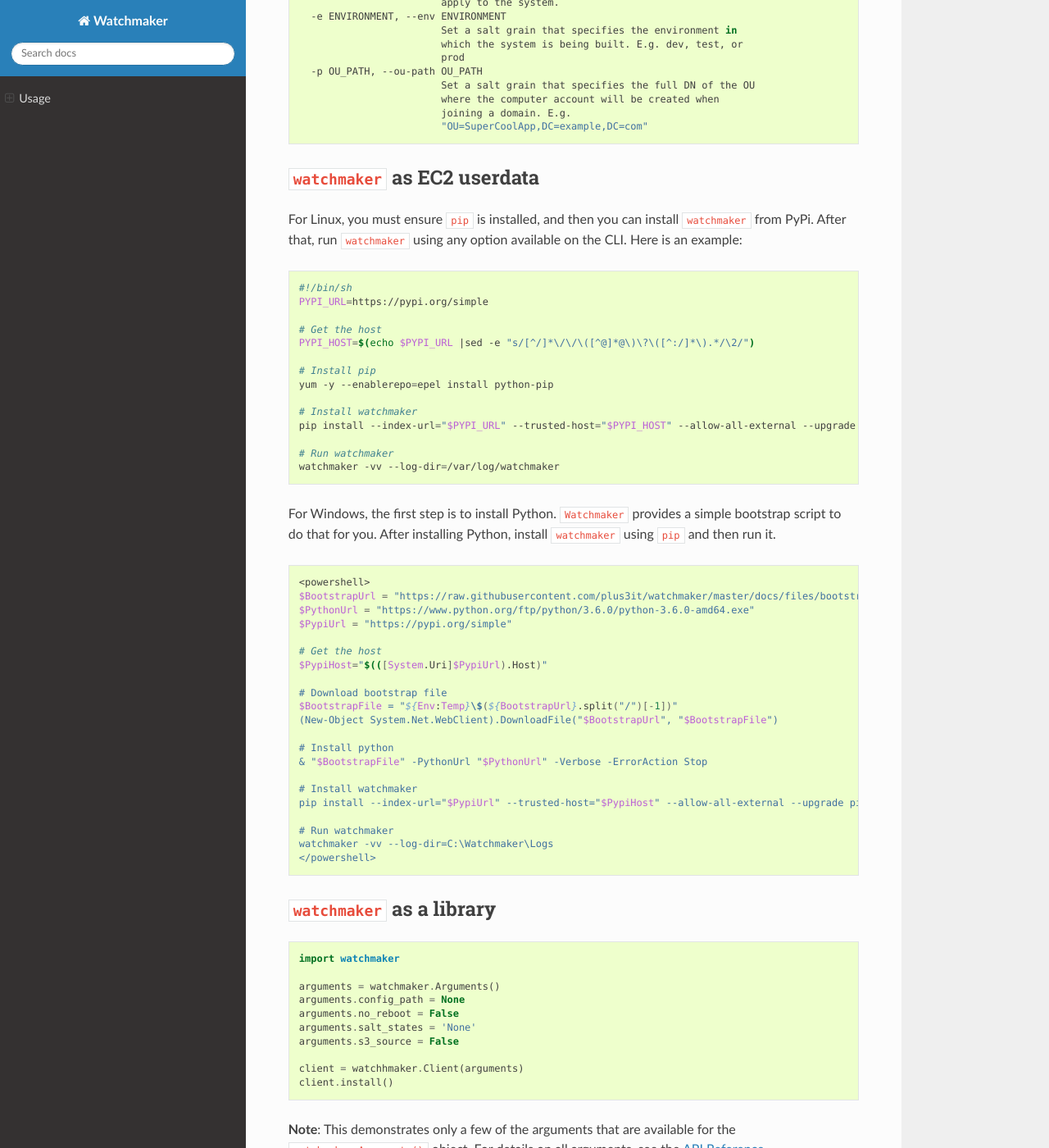
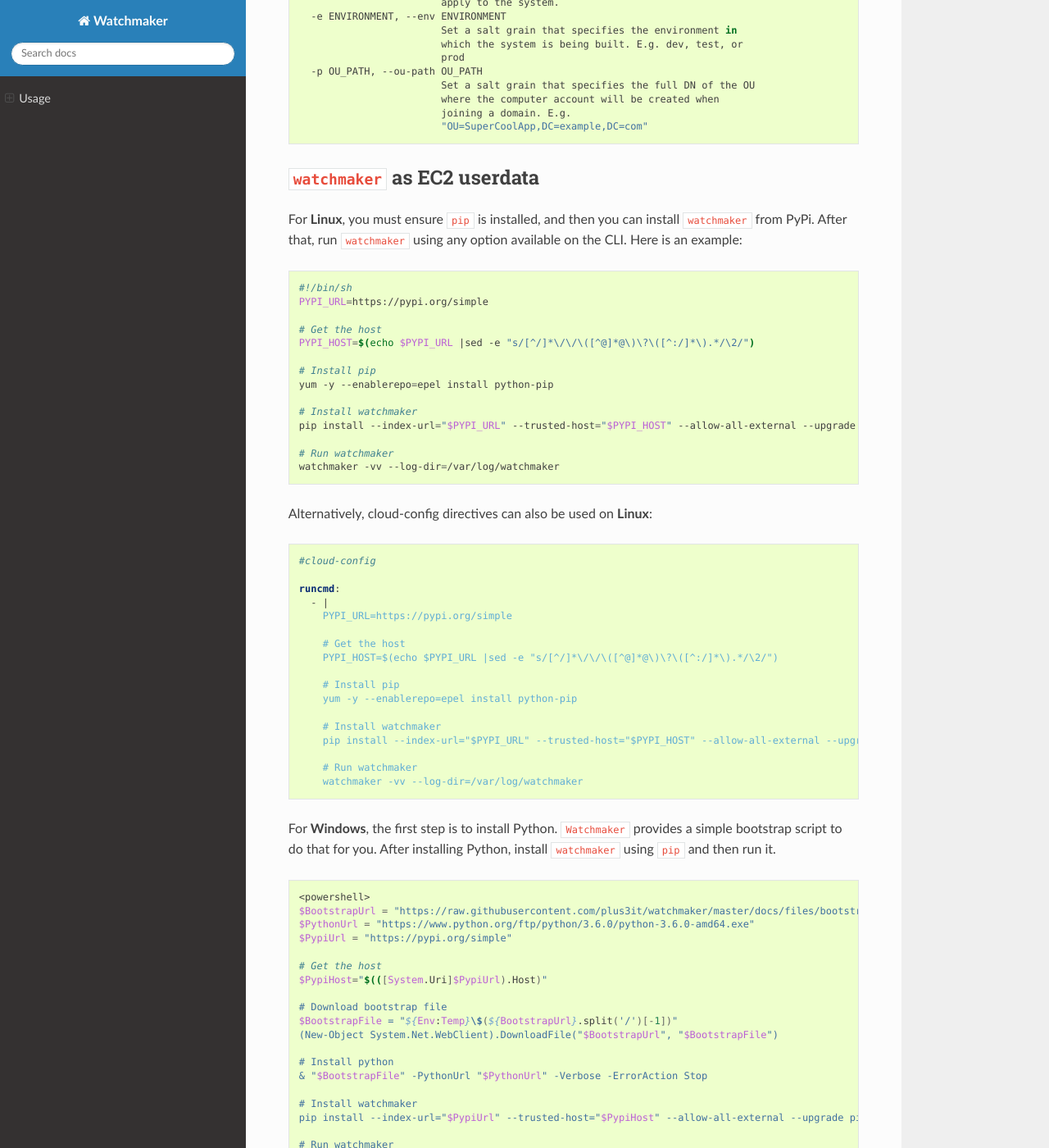
Before and after one commit to plus3it/watchmaker, a Sphinx documentation site: the page built from docs/usage.md, in a window 1280 px wide and 1400 px high, scrolled down 872 px. Shown: the whole window at 82% size. Built offline with Sphinx 7.4.7 and the Read the Docs theme 2.0.0, drawn with Linux system fonts in a browser that asks for light colours.

Commit message:
Documents userdata with cloud-config directives
Fixes #204

````diff
--- a/docs/usage.md
+++ b/docs/usage.md
@@ -55,7 +55,7 @@
 
 ## `watchmaker` as EC2 userdata
 
-For Linux, you must ensure `pip` is installed, and then you can install
+For **Linux**, you must ensure `pip` is installed, and then you can install
 `watchmaker` from PyPi. After that, run `watchmaker` using any option available
 on the [CLI](#watchmaker-from-the-cli). Here is an example:
 
@@ -76,8 +76,30 @@
 watchmaker -vv --log-dir=/var/log/watchmaker
 ```
 
-For Windows, the first step is to install Python. `Watchmaker` provides a simple
-bootstrap script to do that for you. After installing Python, install
+Alternatively, cloud-config directives can also be used on **Linux**:
+
+```yaml
+#cloud-config
+
+runcmd:
+  - |
+    PYPI_URL=https://pypi.org/simple
+
+    # Get the host
+    PYPI_HOST=$(echo $PYPI_URL |sed -e "s/[^/]*\/\/\([^@]*@\)\?\([^:/]*\).*/\2/")
+
+    # Install pip
+    yum -y --enablerepo=epel install python-pip
+
+    # Install watchmaker
+    pip install --index-url="$PYPI_URL" --trusted-host="$PYPI_HOST" --allow-all-external --upgrade pip setuptools watchmaker
+
+    # Run watchmaker
+    watchmaker -vv --log-dir=/var/log/watchmaker
+```
+
+For **Windows**, the first step is to install Python. `Watchmaker` provides a
+simple bootstrap script to do that for you. After installing Python, install
 `watchmaker` using `pip` and then run it.
 
 ```shell
@@ -90,7 +112,7 @@
 $PypiHost="$(([System.Uri]$PypiUrl).Host)"
 
 # Download bootstrap file
-$BootstrapFile = "${Env:Temp}\$(${BootstrapUrl}.split("/")[-1])"
+$BootstrapFile = "${Env:Temp}\$(${BootstrapUrl}.split('/')[-1])"
 (New-Object System.Net.WebClient).DownloadFile("$BootstrapUrl", "$BootstrapFile")
 
 # Install python
````
